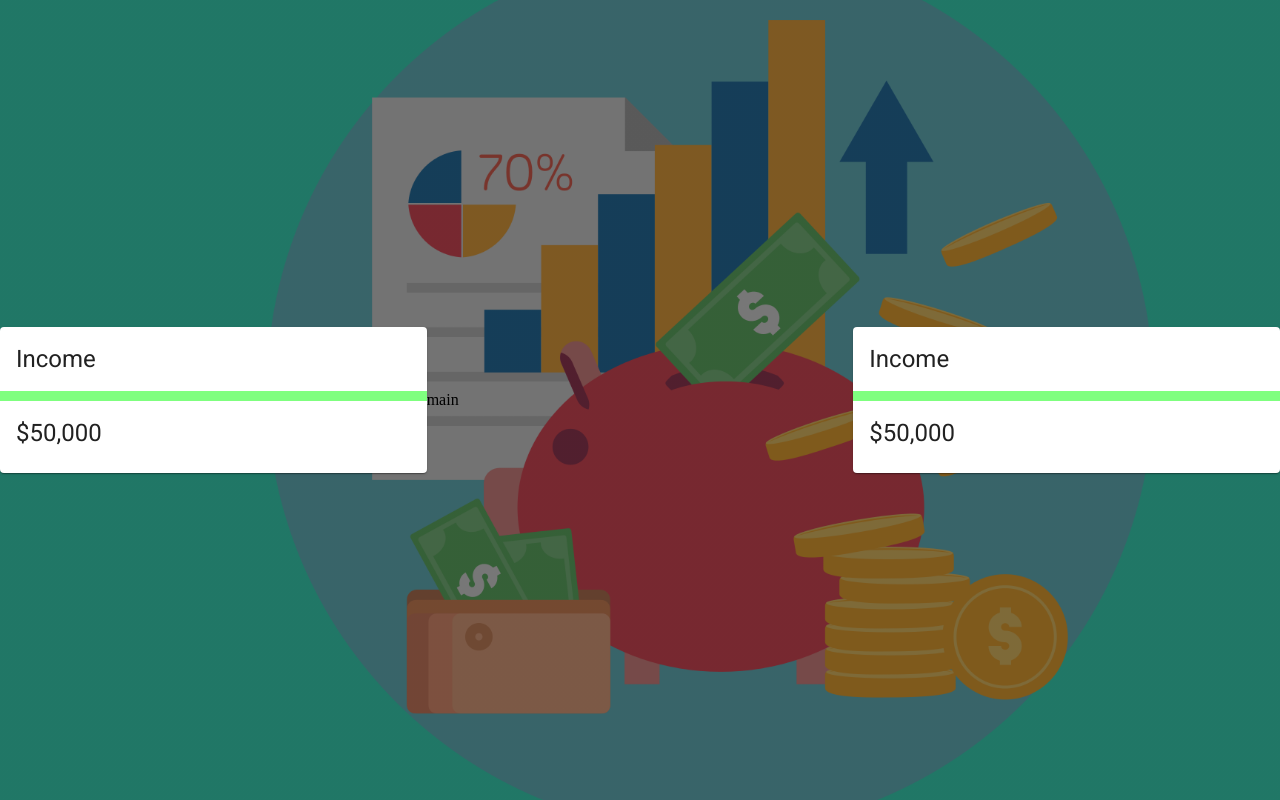
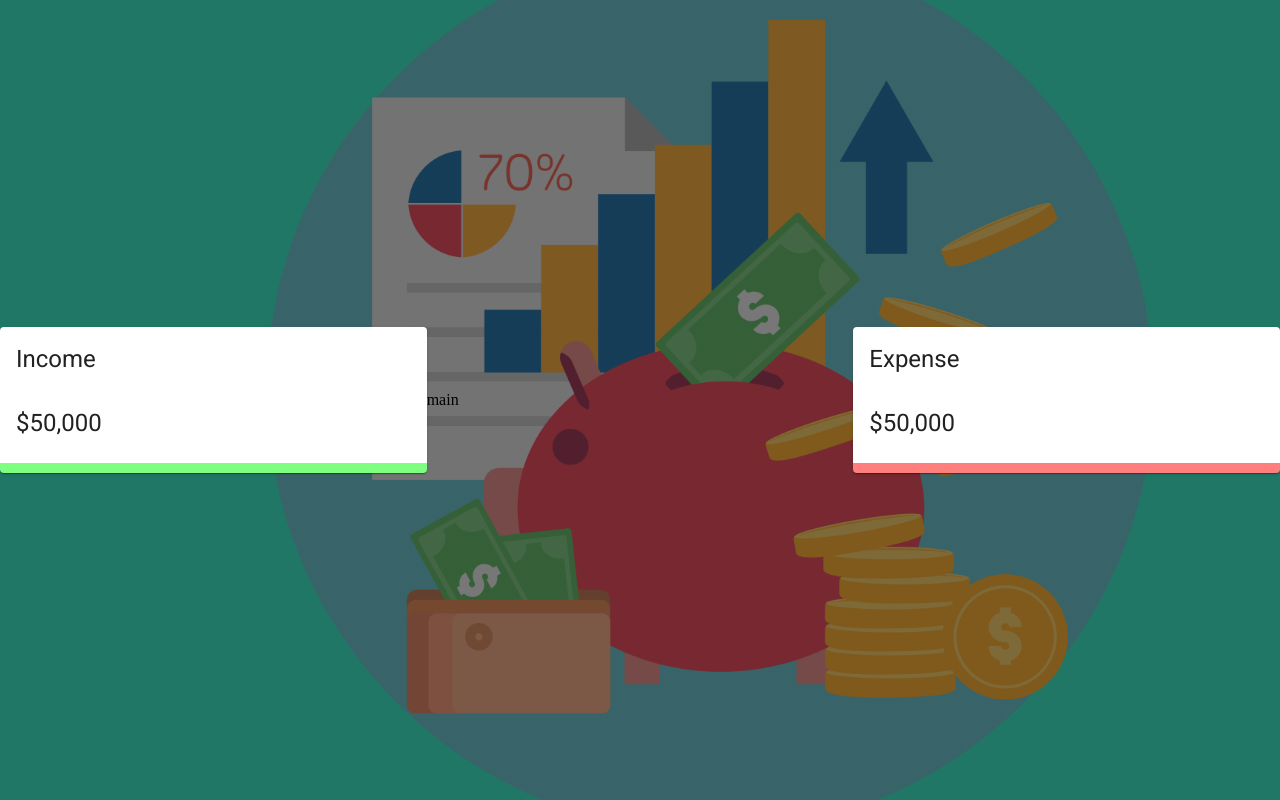
Before and after one commit to webceyhan/react-budget-tracker, a React (Create React App) app: page / in a window 1280 px wide. Built offline with nearby package versions, Linux system fonts and the light colour scheme.

Commit message:
detail props and conditional style impl.

```diff
--- a/src/App.jsx
+++ b/src/App.jsx
@@ -12,7 +12,7 @@ export const App = () => {
                 style={{ height: '100vh' }}
             >
                 <Grid item xs={12} sm={4}>
-                    <Details />
+                    <Details title="Income" />
                 </Grid>
 
                 <Grid item xs={12} sm={4}>
@@ -20,7 +20,7 @@ export const App = () => {
                 </Grid>
 
                 <Grid item xs={12} sm={4}>
-                    <Details />
+                    <Details title="Expense" />
                 </Grid>
             </Grid>
         </div>
--- a/src/components/Details.jsx
+++ b/src/components/Details.jsx
@@ -3,10 +3,10 @@ import { Card, CardHeader, CardContent, Typography } from '@mui/material';
 
 import * as styles from './styles';
 
-export const Details = () => {
+export const Details = ({ title }) => {
     return (
-        <Card>
-            <CardHeader title="Income" sx={styles.income} />
+        <Card sx={title === 'Income' ? styles.income : styles.expense}>
+            <CardHeader title={title} />
             <CardContent>
                 <Typography variant="h5">$50,000</Typography>
                 {/* <Doughnut data="DATA" /> */}
```
